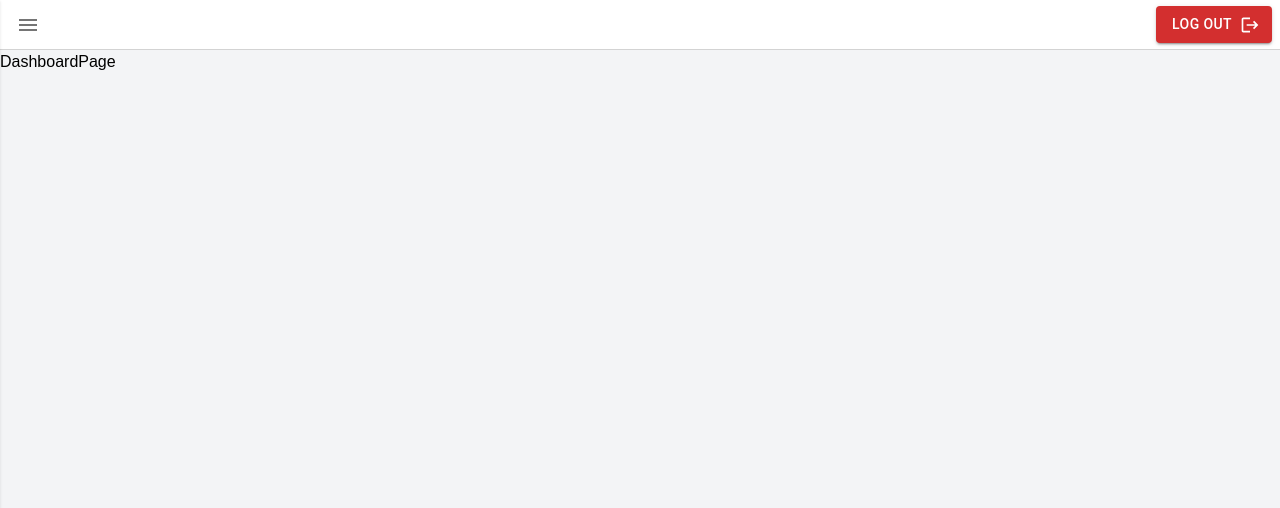
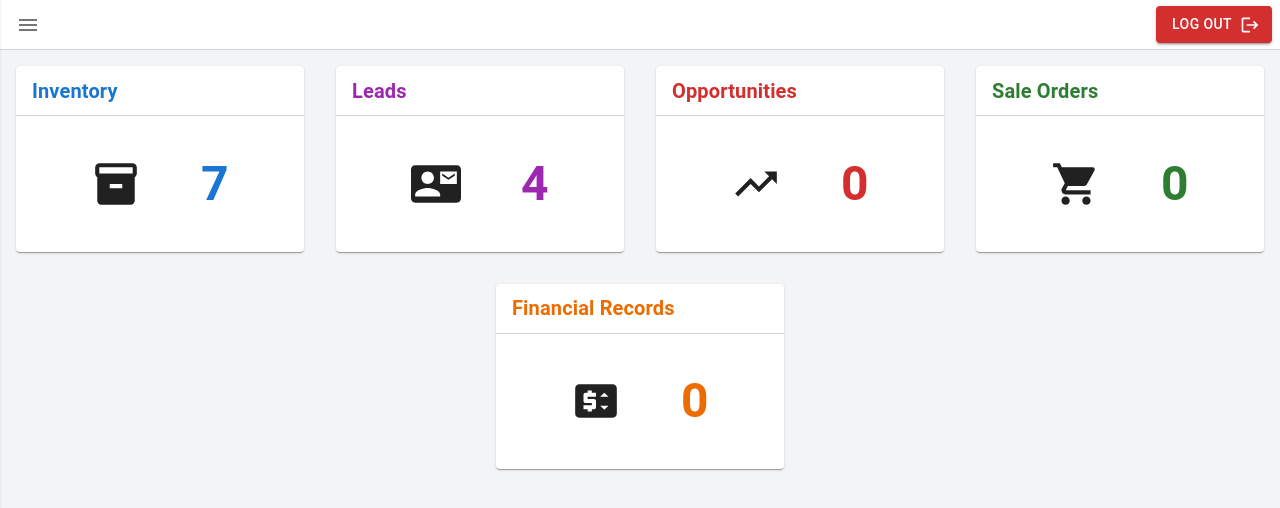
Before and after one commit to lynnhtinnyein/erp-sale-app, a React (Vite) app: page /admin/login in a window 1280 px wide. Both pictures are taken after a click on the button "CONTINUE". Shown: the top 508 px of the page. Built offline with nearby package versions, Linux system fonts and the light colour scheme.

Commit message:
Add dashboard page.

```diff
--- /dev/null
+++ b/src/components/admin/DashboardItem.jsx
@@ -0,0 +1,94 @@
+import { Inventory } from "@mui/icons-material";
+import { Icon, Paper, Typography } from "@mui/material";
+import { Box } from "@mui/system";
+import React, { Fragment, memo, useMemo } from "react";
+import { useSelector } from "react-redux";
+import { useNavigate } from "react-router-dom";
+
+const DashboardItem = ({
+    name,
+    color,
+    icon,
+    count,
+    path
+}) => {
+
+    const { screenSize } = useSelector( state => state.ui );
+    const navigate = useNavigate();
+
+    const width = useMemo( () => {
+        switch (screenSize) {
+            case 'sm':
+                return 100 / 1;
+
+            case 'md':
+                return 100 / 2;
+
+            case 'lg':
+                return 100 / 3;
+
+            case 'xl':
+                return 100 / 4;
+
+            default:
+                return 150;
+        }
+    }, [screenSize]);
+
+    const height = useMemo( () => {
+        const reduceAmount = Math.round((width * 30) / 100);
+        return width - reduceAmount;
+    }, [width]);
+
+    const handleOnClick = () => {
+        navigate(`/admin/${path}`);
+    }
+
+    return (
+        <Box
+            display="flex"
+            width={`${width}vw`}
+            height={`${height}vw`}
+            onClick={handleOnClick}
+        >
+            <Box
+                flexGrow={1}
+                display="flex"
+                flexDirection="column"
+                overflow="hidden"
+                margin={2}
+                backgroundColor="white"
+                component={Paper}
+                className="cursor-pointer active:scale-95"
+                onClick={handleOnClick}
+            >
+                <Box
+                    display="flex"
+                    alignItems="center"
+                    padding={2}
+                    borderBottom={1}
+                    borderColor="lightgray"
+                    height={50}
+                >
+                    <Typography color={color} variant="h6" fontWeight="bold">
+                        { name }
+                    </Typography>
+                </Box>
+                <Box
+                    flexGrow={1}
+                    display="flex"
+                    alignItems="center"
+                    padding={2}
+                    justifyContent="space-evenly"
+                >
+                    { icon }
+                    <Typography color={color} variant="h3" fontWeight="bold">
+                        { count }
+                    </Typography>
+                </Box>
+            </Box>
+        </Box>
+    );
+};
+
+export default memo(DashboardItem);
--- a/src/pages/admin/DashboardPage.jsx
+++ b/src/pages/admin/DashboardPage.jsx
@@ -1,7 +1,76 @@
-import React from "react";
+import { Box } from "@mui/system";
+import DashboardItem from "../../components/admin/DashboardItem";
+import { v4 as uuid } from "uuid";
+import useLocalDB from "../../hooks/useLocalDB";
+import { ContactMail, Inventory, PriceChange, ShoppingCart, TrendingUp } from "@mui/icons-material";
 
 const DashboardPage = () => {
-    return <div>DashboardPage</div>;
+    const DB = useLocalDB();
+
+    const dashboardItems = [
+        {
+            id: uuid(),
+            name: 'Inventory',
+            path: 'inventory',
+            count: DB.get('inventory').length,
+            icon: <Inventory sx={{ fontSize: 50}}/>,
+            color: '#1976d2'
+        },
+        {
+            id: uuid(),
+            name: 'Leads',
+            path: 'leads',
+            count: DB.get('leads').length,
+            icon: <ContactMail sx={{ fontSize: 50}}/>,
+            color: '#9c27b0'
+        },
+        {
+            id: uuid(),
+            name: 'Opportunities',
+            path: 'opportunities',
+            count: DB.get('opportunities').length,
+            icon: <TrendingUp sx={{ fontSize: 50}}/>,
+            color: '#d32f2f'
+        },
+        {
+            id: uuid(),
+            name: 'Sale Orders',
+            path: 'sale_orders',
+            count: DB.get('sale_orders').length,
+            icon: <ShoppingCart sx={{ fontSize: 50}}/>,
+            color: '#2e7d32'
+        },
+        {
+            id: uuid(),
+            name: 'Financial Records',
+            path: 'financial_records',
+            count: DB.get('financial_records').length,
+            icon: <PriceChange sx={{ fontSize: 50}}/>,
+            color: '#ed6c02'
+        },
+    ];
+
+    return (
+        <Box
+            flexGrow={1}
+            overflow="auto"
+        >
+            <Box
+                display="flex"
+                flexDirection="row"
+                justifyContent="center"
+                flexWrap="wrap"
+            >
+                { dashboardItems.map( item =>
+                    <DashboardItem
+                        key={item.id}
+                        {...item}
+                    />
+                )}
+
+            </Box>
+        </Box>
+    );
 };
 
 export default DashboardPage;
--- a/src/seeders/leads.js
+++ b/src/seeders/leads.js
@@ -1,8 +1,9 @@
 import moment from "moment";
+import { v4 as uuid } from "uuid";
 
 const leads = [
     {
-        id: 1,
+        id: uuid(),
         name: 'Customer 1',
         phone: '0123456789',
         email: 'customer1@gmail.com',
@@ -13,7 +14,7 @@ const leads = [
         type: 'appointment'
     },
     {
-        id: 2,
+        id: uuid(),
         name: 'Customer 2',
         phone: '987654322',
         email: 'customer2@gmail.com',
@@ -24,7 +25,7 @@ const leads = [
         type: 'service_inquiry'
     },
     {
-        id: 3,
+        id: uuid(),
         name: 'Customer 3',
         phone: '433533223',
         email: 'customer3@gmail.com',
@@ -35,7 +36,7 @@ const leads = [
         type: 'price_inquiry'
     },
     {
-        id: 4,
+        id: uuid(),
         name: 'Customer 4',
         phone: '433533223',
         email: 'customer4@gmail.com',
--- a/src/seeders/opportunities.js
+++ b/src/seeders/opportunities.js
@@ -1,28 +1,5 @@
-import moment from "moment";
+const opportunities = [
 
-const opportunities = [
-    {
-        id: 1,
-        name: 'Customer 7',
-        phone: '4342343434',
-        email: 'customer7@gmail.com',
-        companyName: 'Demo Company 7',
-        description: 'some description',
-        date: moment(),
-        productId: 5,
-        type: 'appointment'
-    },
-    {
-        id: 2,
-        name: 'Customer 8',
-        phone: '3438284383',
-        email: 'customer8@gmail.com',
-        companyName: 'Demo Company 8',
-        description: '',
-        date: moment(),
-        productId: 6,
-        type: 'price_inquiry'
-    },
 ]
 
 export default opportunities;
```
